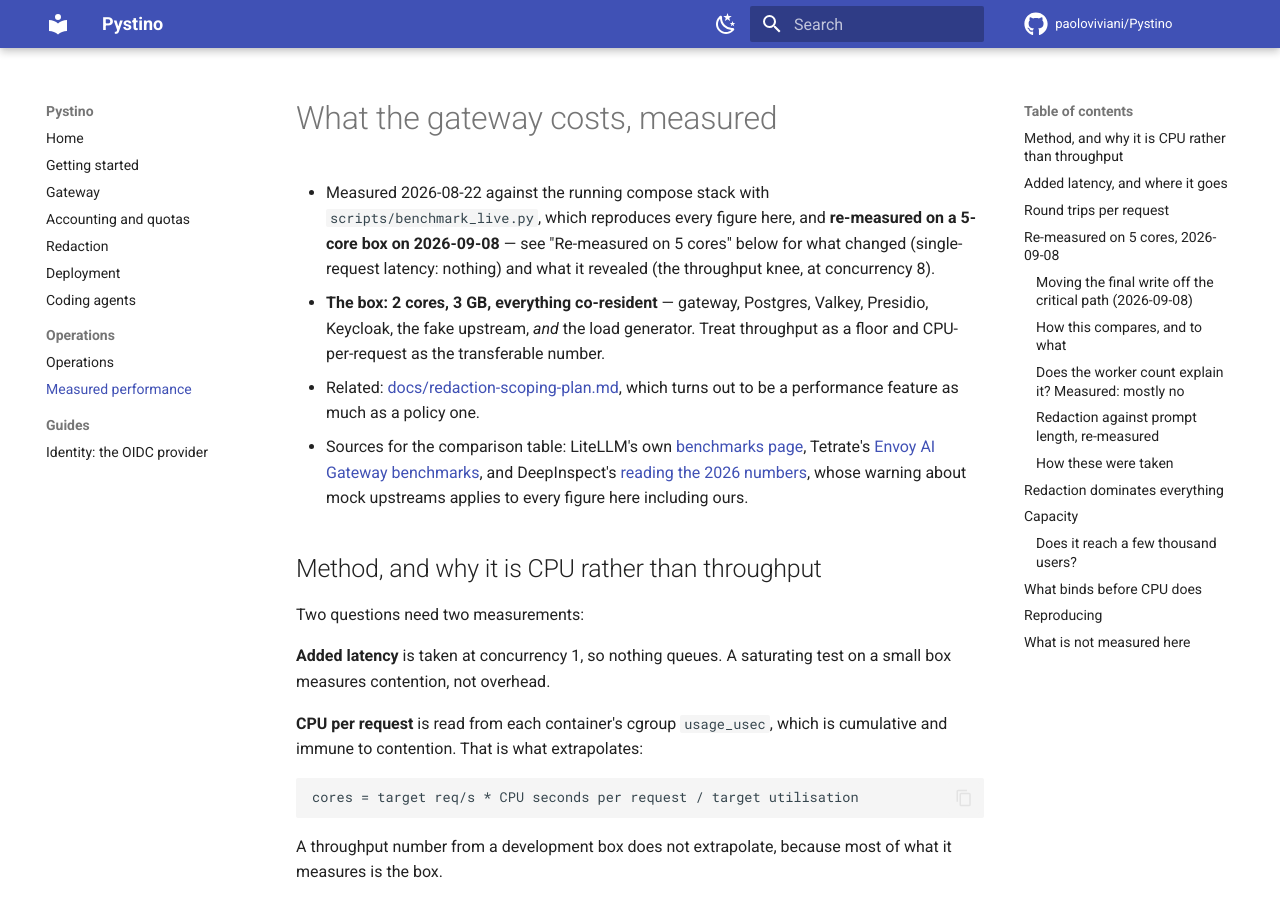
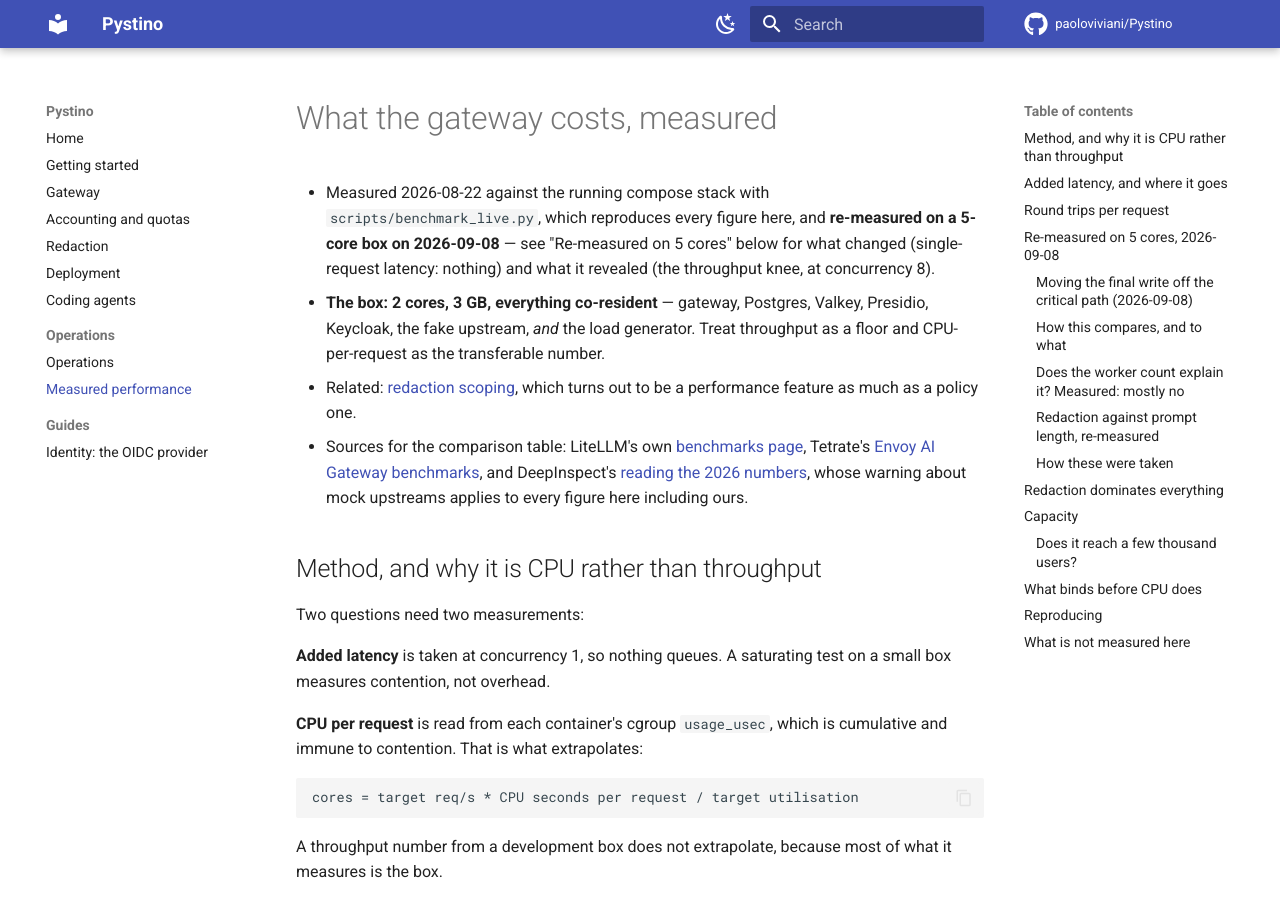
Before and after one commit to paoloviviani/Pystino, an MkDocs documentation site: the page built from docs/performance.md, in a window 1280 px wide and 900 px high. Built offline with MkDocs 1.6.1 and Material for MkDocs 9.7.7, drawn with Linux system fonts in a browser that asks for light colours; comment, search, counter and statistics services are not loaded; some of the changed text lies outside the part shown.

Commit message:
Docs: performance.md links to redaction.md for scoping; mkdocs build --strict passes

```diff
--- a/docs/performance.md
+++ b/docs/performance.md
@@ -8,8 +8,8 @@
 - **The box: 2 cores, 3 GB, everything co-resident** — gateway, Postgres,
   Valkey, Presidio, Keycloak, the fake upstream, *and* the load generator. Treat
   throughput as a floor and CPU-per-request as the transferable number.
-- Related: [docs/redaction-scoping-plan.md](redaction-scoping-plan.md), which
-  turns out to be a performance feature as much as a policy one.
+- Related: [redaction scoping](redaction.md), which turns out to be a
+  performance feature as much as a policy one.
 - Sources for the comparison table: LiteLLM's own
   [benchmarks page](https://docs.litellm.ai/docs/benchmarks), Tetrate's
   [Envoy AI Gateway benchmarks](https://tetrate.io/learn/ai/ai-gateway-benchmarks),
@@ -250,8 +250,7 @@ range of prompt sizes; everything else is the detector.
 
 A 4,500-token prompt costs **0.6 seconds** and **0.625 CPU-seconds**. At that
 size one core serves 1.6 requests per second. That is the capacity fact behind
-[docs/redaction-scoping-plan.md](redaction-scoping-plan.md): scoping redaction
-is not a policy nicety, it is how a deployment with long prompts stays
+[redaction scoping](redaction.md): scoping redaction is not a policy nicety, it is how a deployment with long prompts stays
 affordable.
 
 ### How these were taken
```
